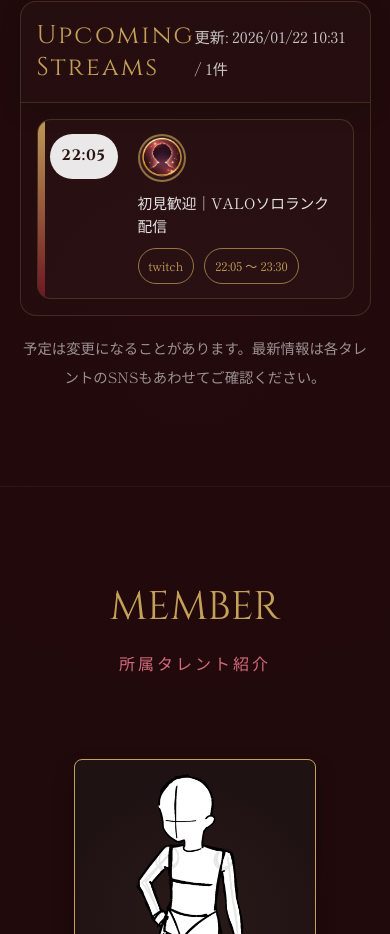
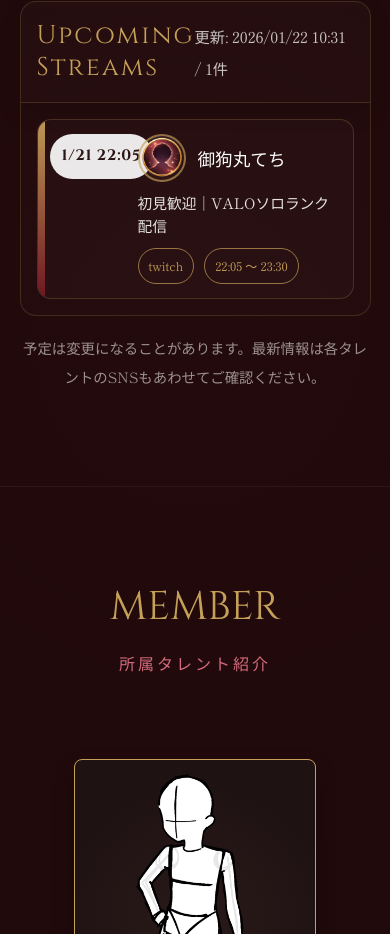
Before and after one commit to fiverosepro/official, a website: page index.html in a window 390 px wide. Shown: the part 1886-2820 px from the top of the page. Drawn offline with Linux system fonts and the light colour scheme.

Commit message:
Update index.html

```diff
--- a/index.html
+++ b/index.html
@@ -172,6 +172,8 @@
             background: linear-gradient(180deg, rgba(197,160,89,0.95), rgba(168,28,48,0.55));
         }
         .time-pill{
+            white-space: nowrap;
+
             display:inline-block;
             padding: 8px 14px;
             border-radius: 999px;
@@ -257,7 +259,9 @@
                 padding: 14px 14px 14px 12px;
                 border-radius: 14px;
             }
-            .time-pill{ padding: 7px 12px; font-size: 0.95rem; }
+            .time-pill{
+            white-space: nowrap;
+ padding: 7px 12px; font-size: 0.95rem; }
             .avatar{ width: 44px; height: 44px; }
             .name{ font-size: 1.1rem; }
             .desc{ font-size: 0.92rem; }
@@ -501,6 +505,36 @@
         return `${ts} 〜 ${te}`;
     }
 
+
+    function formatStartLabel(ev){
+        // Prefer preformatted JST from schedule.json if present: "YYYY/MM/DD HH:mm"
+        if(ev && ev.start_jst){
+            const d = String(ev.start_jst).slice(0, 10); // YYYY/MM/DD
+            const t = String(ev.start_jst).slice(11, 16); // HH:mm
+            const parts = d.split("/");
+            if(parts.length === 3){
+                const m = Number(parts[1]);
+                const day = Number(parts[2]);
+                if(Number.isFinite(m) && Number.isFinite(day) && t){
+                    return `${m}/${day} ${t}`;
+                }
+            }
+        }
+        // Fallback: format from ISO start
+        if(ev && ev.start){
+            const d = new Date(ev.start);
+            const fmt = new Intl.DateTimeFormat("ja-JP", {
+                timeZone: TZ,
+                month: "numeric",
+                day: "numeric",
+                hour: "2-digit",
+                minute: "2-digit"
+            });
+            return fmt.format(d);
+        }
+        return "--/-- --:--";
+    }
+
     function escapeHtml(str){
         return String(str ?? "").replace(/[&<>"']/g, (m) => ({
             "&":"&amp;","<":"&lt;",">":"&gt;","\"":"&quot;","'":"&#039;"
@@ -538,14 +572,14 @@
             }
 
             list.innerHTML = items.map(ev => {
-                const name = ev.name ?? "";
+                const name = ev.streamer ?? ev.name ?? "";
                 const title = ev.title ?? "";
                 const platform = (ev.platform ?? "").toLowerCase();
                 const avatarSrc = "images/" + normalizeFileName(name) + ".png";
 
                 const start = ev.start;
                 const end = ev.end;
-                const timePill = start ? formatTimeHM(start) : "--:--";
+                const timePill = formatStartLabel(ev);
 
                 const badgePlatform = platform ? `<span class="badge">${escapeHtml(platform)}</span>` : "";
                 const badgeRange = (start && end) ? `<span class="badge">${escapeHtml(formatRange(start,end))}</span>` : "";
```
